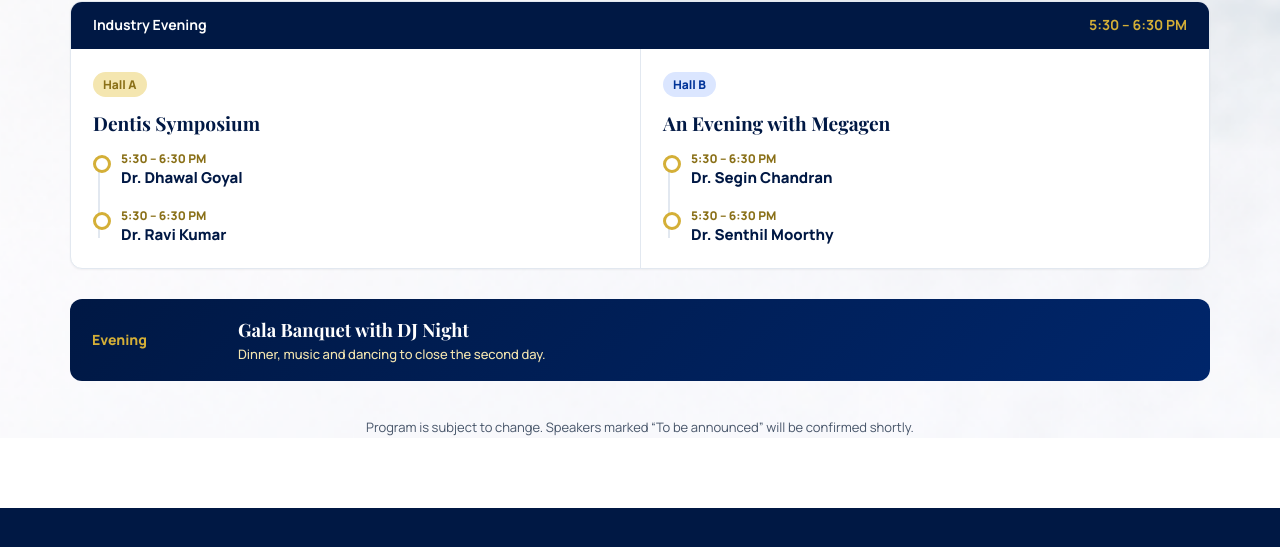
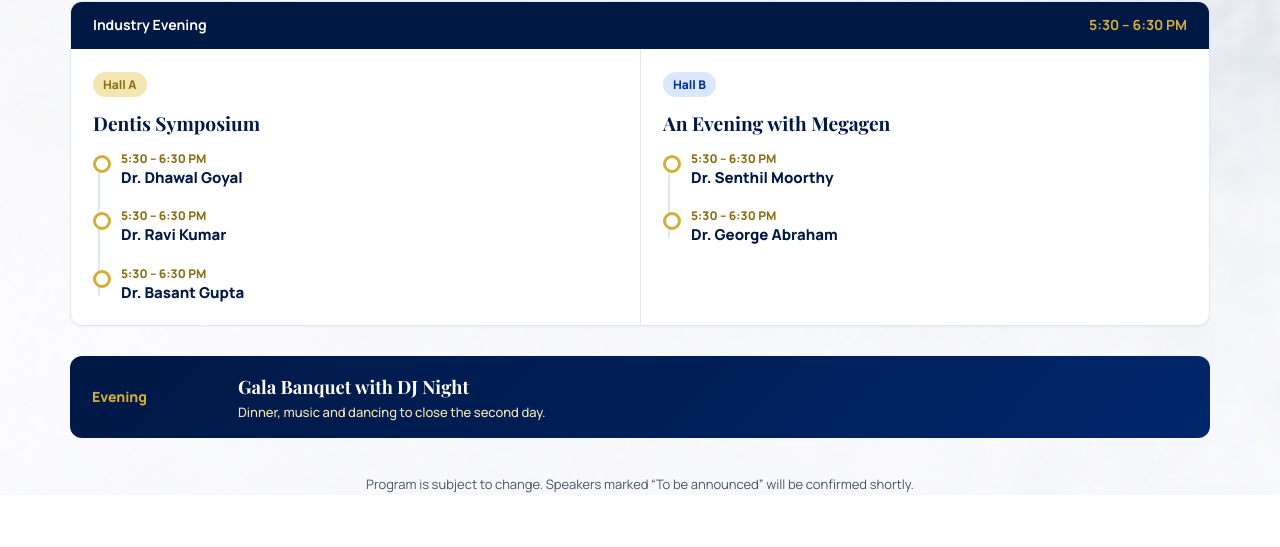
Before and after one commit to Subhabrata0710/osi-final, a plain HTML site: page program.html in a window 1280 px wide. Shown: the part 2841-3388 px from the top of the page. Drawn offline with nearby package versions, Linux system fonts and the light colour scheme.

Commit message:
Update programme: Saturday and Sunday sessions per latest schedule PDF

```diff
--- a/program.html
+++ b/program.html
@@ -604,8 +604,8 @@
                     },
                     {
                         s: 'Industry Evening', time: '5:30 – 6:30 PM', halls: [
-                            { h: 'A', t: 'Dentis Symposium', i: [['5:30 – 6:30 PM', 'Dr. Dhawal Goyal', ''], ['5:30 – 6:30 PM', 'Dr. Ravi Kumar', '']] },
-                            { h: 'B', t: 'An Evening with Megagen', i: [['5:30 – 6:30 PM', 'Dr. Segin Chandran', ''], ['5:30 – 6:30 PM', 'Dr. Senthil Moorthy', '']] }]
+                            { h: 'A', t: 'Dentis Symposium', i: [['5:30 – 6:30 PM', 'Dr. Dhawal Goyal', ''], ['5:30 – 6:30 PM', 'Dr. Ravi Kumar', ''], ['5:30 – 6:30 PM', 'Dr. Basant Gupta', '']] },
+                            { h: 'B', t: 'An Evening with Megagen', i: [['5:30 – 6:30 PM', 'Dr. Senthil Moorthy', ''], ['5:30 – 6:30 PM', 'Dr. George Abraham', '']] }]
                     },
                     { ev: 1, key: 1, t: 'Evening', n: 'Gala Banquet with DJ Night', d: 'Dinner, music and dancing to close the second day.' }
                 ]
@@ -621,7 +621,7 @@
                         s: 'Session 1', time: '8:30 – 11:15 AM', halls: [
                             {
                                 h: 'A', t: 'Unusual Implant Scenarios', i: [
-                                    ['8:30 – 9:00 AM', 'Dr. Gaurav Ahuja', 'Nerve repositioning and nerve bypass'],
+                                    ['8:30 – 9:00 AM', 'Dr. Gourav Ahuja', 'Nerve repositioning and nerve bypass'],
                                     ['9:00 – 9:30 AM', 'Dr. Jyoti Ranjan Sahoo', 'Blueprint for success: from hopeless to flawless'],
                                     ['9:30 – 10:00 AM', 'Dr. Venkat Nag', 'Respect the sinus. Utilise the native bone! TTPHIL implant strategy for atrophic maxilla'],
                                     ['10:00 – 10:30 AM', 'Dr. Farhan Durrani', 'Complex bone augmentation'],
@@ -632,8 +632,8 @@
                                 h: 'B', t: 'Implant Practice Management', i: [
                                     ['8:30 – 9:00 AM', 'Dr. Anirban Chatterjee', 'Antibiotics in implantology'],
                                     ['9:00 – 9:30 AM', 'Dr. Alok Bharadwaj', 'Selection of equipment: CBCT / scanner'],
-                                    ['9:30 – 10:10 AM', 'Dr. Yaseer Arafat & Dr. Sivasakthikumar Subramanian', '10 years later, would you plan me the same way? Lessons from the implant prosthesis'],
-                                    ['10:10 – 10:40 AM', 'Dr. Komal Majumdar', 'Implant practice management'],
+                                    ['9:30 – 10:00 AM', 'Dr. Yaseer Arafat & Dr. Sivasakthikumar Subramanian', '10 years later, would you plan me the same way? Lessons from the implant prosthesis'],
+                                    ['10:10 – 10:30 AM', 'Dr. Komal Majumdar', 'Implant practice management'],
                                     ['10:40 – 11:00 AM', 'Panel discussion · Moderator: Dr. Gaurav Pal Singh', '', 'p']]
                             }]
                     },
@@ -643,15 +643,15 @@
                             {
                                 h: 'A', t: 'Disaster by the Masters', i: [
                                     ['11:00 – 11:30 AM', 'Dr. Sameer Kaura', 'Complications in integration'],
-                                    ['11:30 AM – 12:00 PM', 'Dr. Meet Shah', 'Complications of regeneration'],
+                                    ['11:30 AM – 12:00 PM', 'Dr. T.V. Narayan', 'Role of photodynamic therapy in implant practice'],
                                     ['12:00 – 12:45 PM', 'Dr. Ongart Puttipisitchet', 'Refining mechanical complications of implant prosthesis: prevention and management'],
                                     ['12:45 – 1:15 PM', 'Dr. Sandeep Singh', 'Peri-implantitis: management & cure'],
                                     ['1:15 – 1:30 PM', 'Panel discussion · Moderator: Dr. Anjan Shah', '', 'p']]
                             },
                             {
                                 h: 'B', t: 'Aesthetics in Implantology', i: [
-                                    ['11:00 – 11:30 AM', 'Dr. Sachin Deep Singh', 'Critical vs subcritical zones: prosthetic management of the periimplant ecosystem'],
-                                    ['11:30 AM – 12:00 PM', 'Dr. Lanka Mahesh', 'Does timing truly define the aesthetics?'],
+                                    ['11:00 – 11:30 AM', 'Dr. Lanka Mahesh', 'Does timing truly define the aesthetics?'],
+                                    ['11:30 AM – 12:00 PM', 'Dr. Sachin Deep Singh', 'Critical vs subcritical zones: prosthetic management of the periimplant ecosystem'],
                                     ['12:00 – 12:30 PM', 'Dr. Sudhindra Kulkarni', 'Soft tissue procedures: ensuring aesthetic and longevity'],
                                     ['12:30 – 1:00 PM', 'Dr. Syed Salman Ali', 'Time zero soft tissue control: ZBL AHS as a digital socket abutment solution in immediate implant placement'],
                                     ['1:00 – 1:30 PM', 'Panel discussion · Moderator: Dr. Kumaraswamy', '', 'p']]
@@ -671,25 +671,22 @@
                                 h: 'B', t: 'Implant Maintenance', i: [
                                     ['2:30 – 3:00 PM', 'Dr. Vikender Yadav', 'Periimplantitis prevention: from soft tissue optimization to long term implant maintenance'],
                                     ['3:00 – 3:30 PM', 'Dr. Harshavardhan Arya', 'Pontics and lab specification for implant maintenance'],
-                                    ['3:30 – 4:00 PM', 'Dr. T.V. Narayan', 'Role of photodynamic therapy in implant practice'],
+                                    ['3:30 – 4:00 PM', 'Dr. Nihal Devkar', 'Peri-implant pink: the missing link to long term implant success'],
                                     ['4:00 – 4:30 PM', 'Panel discussion · Moderator: Dr. K.K. Gupta', '', 'p']]
                             }]
                     },
                     {
                         s: 'Session 4', time: '4:30 – 6:15 PM', halls: [
                             {
-                                h: 'A', t: 'Use of Autologous Grafts in Implantology', i: [
-                                    ['4:30 – 5:00 PM', 'Dr. Prasad Joshi', 'Applications of PRF in sinus augmentation'],
-                                    ['5:00 – 5:30 PM', 'Dr. Kunal Banka', 'The bone behind the beauty: GBR in the anterior aesthetic zone'],
-                                    ['5:30 – 6:00 PM', 'Dr. Nihal Devkar', 'Peri-implant pink: the missing link to long term implant success'],
+                                h: 'A', t: 'Autologous Grafts & Digital Blueprint', i: [
+                                    ['4:30 – 5:00 PM', 'Dr. Kunal Banka', 'The bone behind the beauty: GBR in the anterior aesthetic zone'],
+                                    ['5:00 – 5:30 PM', 'Dr. Gaurav Gupta', 'Full arch: full digital blueprint, facially driven to final prosthesis with ZimVie Solutions'],
+                                    ['5:30 – 6:00 PM', 'Dr. Neeraj Chandrakar', 'One arch, many designs: biomechanical principles and material choice in implant rehabilitation'],
                                     ['6:00 – 6:15 PM', 'Panel discussion · Moderator: Md. Jalaluddin', '', 'p']]
                             },
                             {
-                                h: 'B', t: 'Digital Blueprint & Biomechanical Principles', i: [
-                                    ['4:30 – 5:00 PM', 'Dr. Gaurav Gupta', 'Full arch: full digital blueprint, facially driven to final prosthesis with ZimVie Solutions'],
-                                    ['5:00 – 5:30 PM', 'Dr. Neeraj Chandrakar', 'One arch, many designs: biomechanical principles and material choice in implant rehabilitation'],
-                                    ['5:30 – 6:00 PM', 'Dr. Mayank Ojha', 'Bioline speaker'],
-                                    ['6:00 – 6:15 PM', 'Panel discussion · Moderator: Dr. Navneet Kumar', '', 'p']]
+                                h: 'B', t: 'Applications of PRF', i: [
+                                    ['4:30 – 5:00 PM', 'Dr. Prasad Joshi', 'Applications of PRF in sinus augmentation']]
                             }]
                     },
                     { ev: 1, key: 1, t: '6:15 – 7:00 PM', n: 'Valedictory Function' }
```
